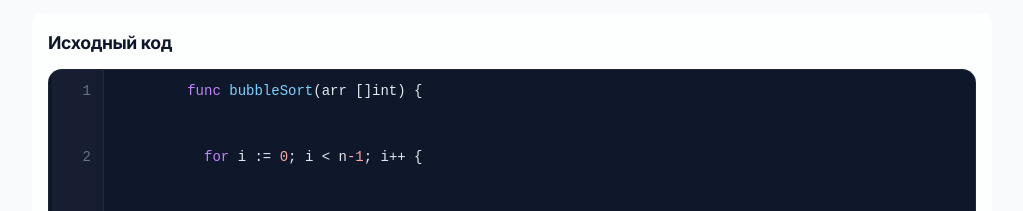
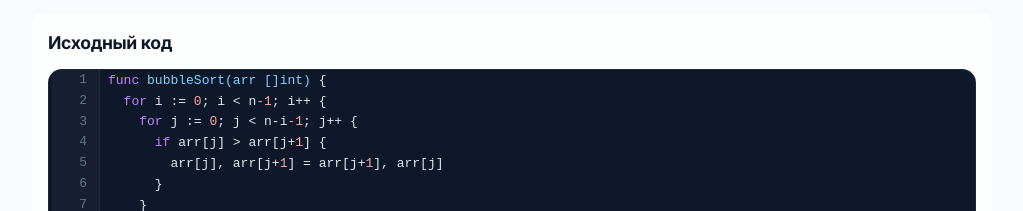
Before and after one commit to ImishgunI/Algolearn, a Vue app in the folder frontend/: page /visualize in a window 1280 px wide. Shown: the part 741-952 px from the top of the page, without its empty margins (128-1151 px from the left). Built offline with nearby package versions, Linux system fonts and the light colour scheme; no server answers; sample sign-in values are in the browser's storage.

Commit message:
Изменил блок с кодом, исправил стили

```diff
--- a/frontend/src/components/CodeBlock.vue
+++ b/frontend/src/components/CodeBlock.vue
@@ -30,9 +30,9 @@ function highlight(line: string) {
         {{ index + 1 }}
       </div>
 
-      <pre class="line-code">
+      <div class="line-code">
         <code v-html="highlight(line)" />
-      </pre>
+      </div>
     </div>
   </div>
 </template>
@@ -43,24 +43,14 @@ function highlight(line: string) {
   border-radius: 14px;
   overflow: hidden;
   border: 1px solid rgba(255,255,255,0.06);
-
-  font-family:
-    "JetBrains Mono",
-    "Fira Code",
-    monospace;
-
-  font-size: 14px;
-  line-height: 1.6;
+  font-family: "JetBrains Mono", "Fira Code", monospace;
+  font-size: 13px;
 }
 
 .code-line {
   display: flex;
-  align-items: stretch;
-
-  transition:
-    background 0.2s ease,
-    border-color 0.2s ease;
-
+  align-items: center;
+  transition: background 0.2s ease, border-left-color 0.2s ease;
   border-left: 3px solid transparent;
 }
 
@@ -74,77 +64,36 @@ function highlight(line: string) {
 }
 
 .line-number {
-  width: 52px;
-
+  width: 48px;
   flex-shrink: 0;
-
-  padding:
-    0.65rem
-    0.75rem;
-
+  padding-right: 12px;
   text-align: right;
-
   color: #64748b;
-
   background: rgba(255,255,255,0.03);
-
   border-right: 1px solid rgba(255,255,255,0.05);
-
   user-select: none;
 }
 
 .line-code {
-  margin: 0;
-
   flex: 1;
-
-  overflow-x: auto;
-
-  padding:
-    0.65rem
-    1rem;
-
+  display: flex;
+  padding-left: 8px;
   color: #e2e8f0;
-
-  background: transparent;
+  white-space: pre;
 }
 
 .line-code code {
+  display: block;
+  line-height: 1;
   background: transparent !important;
 }
 
-/* ---------- highlight.js overrides ---------- */
-
-:deep(.hljs-keyword) {
-  color: #c084fc;
-}
-
-:deep(.hljs-string) {
-  color: #86efac;
-}
-
-:deep(.hljs-number) {
-  color: #fca5a5;
-}
-
-:deep(.hljs-title) {
-  color: #7dd3fc;
-}
-
-:deep(.hljs-function) {
-  color: #7dd3fc;
-}
-
-:deep(.hljs-params) {
-  color: #e2e8f0;
-}
-
-:deep(.hljs-comment) {
-  color: #64748b;
-  font-style: italic;
-}
-
-:deep(.hljs-built_in) {
-  color: #facc15;
-}
+/* Highlight.js */
+:deep(.hljs-keyword) { color: #c084fc; }
+:deep(.hljs-string) { color: #86efac; }
+:deep(.hljs-number) { color: #fca5a5; }
+:deep(.hljs-title) { color: #7dd3fc; }
+:deep(.hljs-function) { color: #7dd3fc; }
+:deep(.hljs-comment) { color: #64748b; font-style: italic; }
+:deep(.hljs-built_in) { color: #facc15; }
 </style>
```
